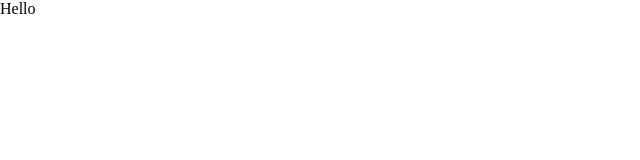
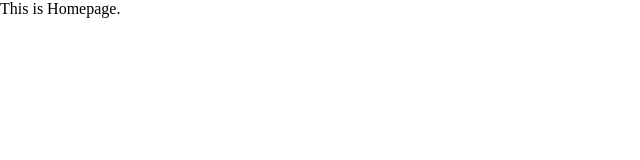
Before and after one commit to shenzhongkang/frontend-mission, a React (Vite) app: page / in a window 1280 px wide. Shown: the top 160 px of the page, without its empty margins (0-640 px from the left). Built offline with nearby package versions, Linux system fonts and the light colour scheme.

Commit message:
feat: add router, containers

```diff
--- a/package.json
+++ b/package.json
@@ -10,7 +10,8 @@
   },
   "dependencies": {
     "react": "^18.2.0",
-    "react-dom": "^18.2.0"
+    "react-dom": "^18.2.0",
+    "react-router-dom": "^6.6.2"
   },
   "devDependencies": {
     "@types/react": "^18.0.26",
--- /dev/null
+++ b/src/app.tsx
@@ -0,0 +1,9 @@
+/**
+ * Entry.
+ */
+import { RouterProvider } from 'react-router-dom';
+import { router } from './router';
+
+export const App = () => {
+  return <RouterProvider router={router} />;
+};
--- /dev/null
+++ b/src/components/Layout/Layout.tsx
@@ -0,0 +1,6 @@
+/**
+ * Layout
+ */
+export function Layout() {
+  return <div>Layout</div>;
+}
--- /dev/null
+++ b/src/components/Layout/index.ts
@@ -0,0 +1 @@
+export * from './Layout';
--- /dev/null
+++ b/src/components/index.ts
@@ -0,0 +1 @@
+export * from './Layout';
--- /dev/null
+++ b/src/containers/gen-table/index.tsx
@@ -0,0 +1,6 @@
+/**
+ * GenTable
+ */
+export const GenTable = () => {
+  return <div>GenTable</div>;
+};
--- /dev/null
+++ b/src/containers/home/index.tsx
@@ -0,0 +1,6 @@
+/**
+ * Home
+ */
+export const Home = () => {
+  return <div>This is Homepage.</div>;
+};
--- a/src/main.tsx
+++ b/src/main.tsx
@@ -1,9 +1,10 @@
 import React from 'react';
 import ReactDOM from 'react-dom/client';
+import { App } from './app';
 import './styles/global.scss';
 
 ReactDOM.createRoot(document.getElementById('root') as HTMLElement).render(
   <React.StrictMode>
-    <div>Hello</div>
+    <App />
   </React.StrictMode>
 );
--- /dev/null
+++ b/src/router/index.tsx
@@ -0,0 +1,17 @@
+/**
+ * Router
+ */
+import { createBrowserRouter } from 'react-router-dom';
+import { Home } from '../containers/home';
+import { GenTable } from '../containers/gen-table';
+
+export const router = createBrowserRouter([
+  {
+    path: '/',
+    element: <Home />,
+  },
+  {
+    path: '/table',
+    element: <GenTable />,
+  },
+]);
```
Also changed, not shown: 1 other file (tests, documents, lock files or other folders).
